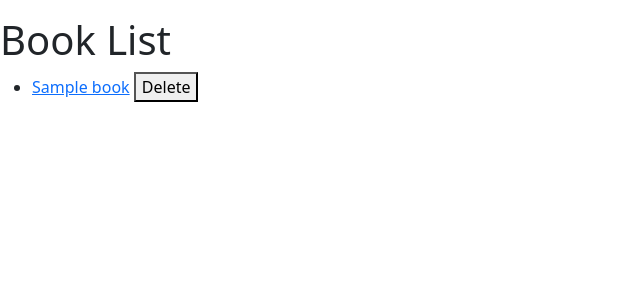
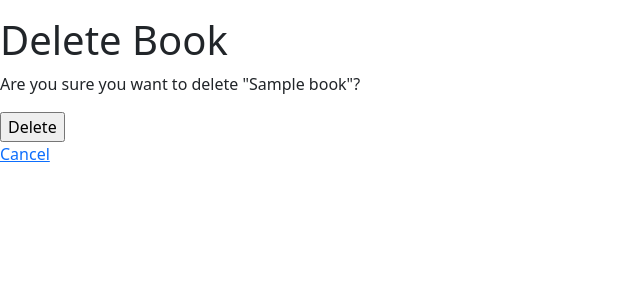
Before and after one commit to winniegithubrit/Django-App, a Django app: template Books/library/templates/delete_book.html in a window 1280 px wide. Shown: the part 48-348 px from the top of the page, without its empty margins (0-640 px from the left). Run offline with Django 5.2, Linux system fonts and the light colour scheme; the template is opened without the code that fills it: values that come from a table or form of the project are taken from there, others are empty; tables that the repository leaves empty hold one stand-in row (values such as "Sample post").

Commit message:
delete working

```diff
--- a/Books/library/templates/delete_book.html
+++ b/Books/library/templates/delete_book.html
@@ -1,41 +1,11 @@
 {% extends 'home.html' %}
 
 {% block content %}
-<h1>Book List</h1>
-<ul>
-    {% for book in books %}
-    <li>
-        <a href="{% url 'book_detail' book.pk %}">{{ book.title }}</a>
-        <button class="delete-book" data-id="{{ book.pk }}">Delete</button>
-    </li>
-    {% endfor %}
-</ul>
-
-<script>
-    const deleteButtons = document.querySelectorAll('.delete-book');
-
-    deleteButtons.forEach(button => {
-        button.onclick = async function() {
-            const bookId = this.getAttribute('data-id');
-            const confirmation = confirm('Are you sure you want to delete this book?');
-
-            if (confirmation) {
-                const response = await fetch(`/delete_book/${bookId}/`, {
-                    method: 'DELETE',
-                    headers: {
-                        'X-CSRFToken': '{{ csrf_token }}'
-                    }
-                });
-
-                if (response.ok) {
-                    alert('Book deleted successfully!');
-                    window.location.reload();
-                } else {
-                    alert('Error deleting book.');
-                }
-            }
-        };
-    });
-</script>
-
+<h1>Delete Book</h1>
+<p>Are you sure you want to delete "{{ book.title }}"?</p>
+<form method="post" action="{% url 'delete_book' pk=book.pk %}">
+    {% csrf_token %}
+    <input type="submit" value="Delete">
+</form>
+<a href="{% url 'book_list' %}">Cancel</a>
 {% endblock %}
```
Also changed, not shown: Books/library/views.py (+7 -3 lines).
